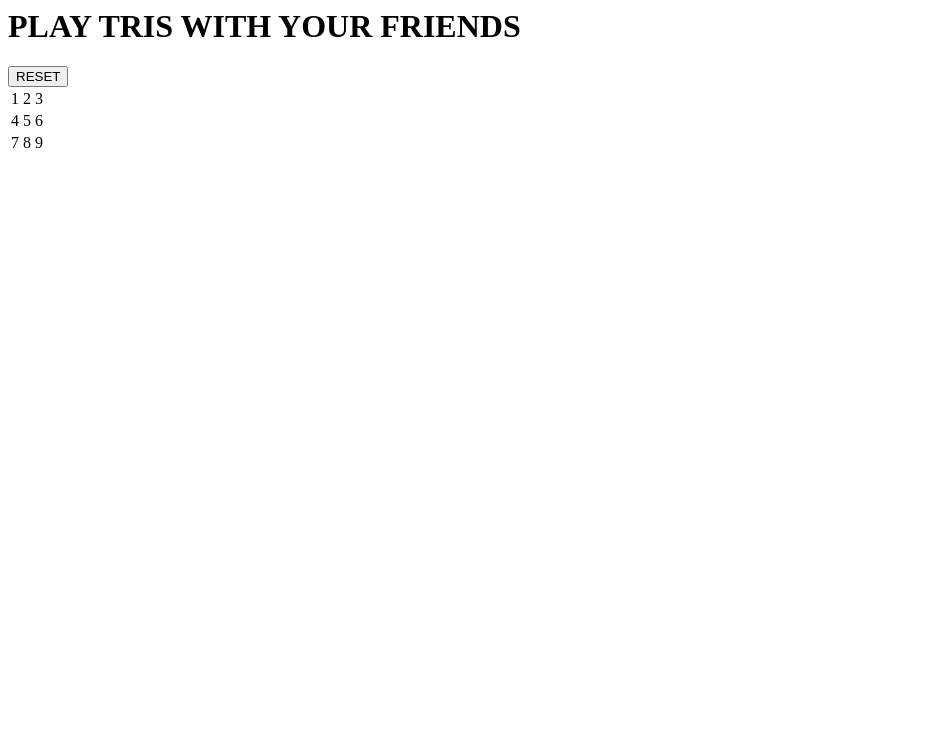
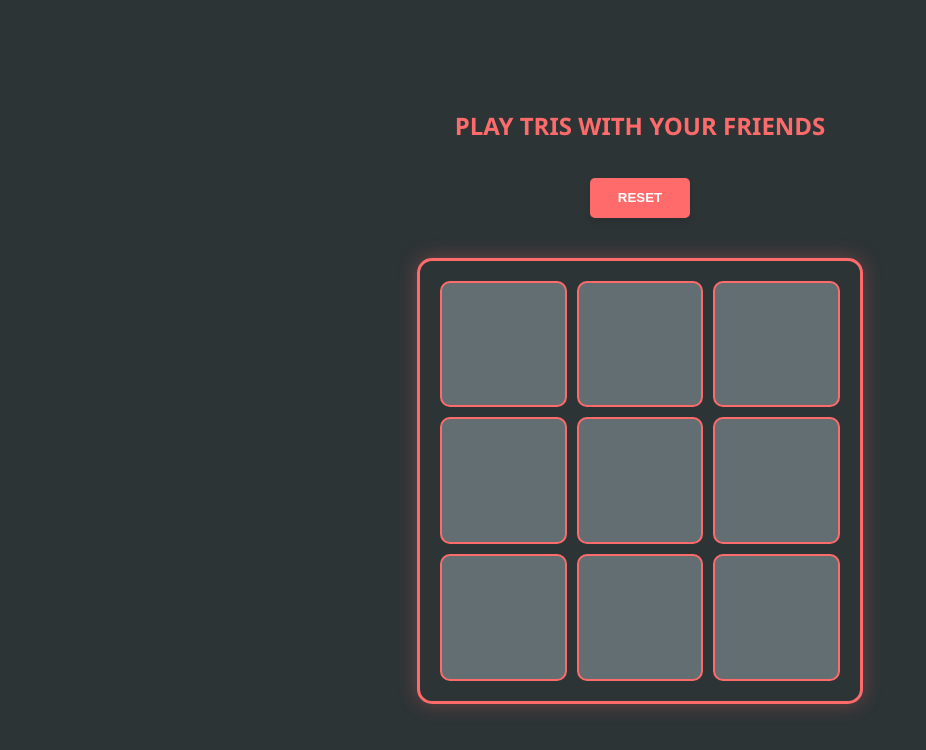
Before and after one commit to FilyXXV/Tris, a plain HTML site: page index.html in a window 1280 px wide. Shown: the whole page, without its empty margins (0-926 px from the left). Drawn offline with Linux system fonts and the light colour scheme.

Commit message:
applied css and style

```diff
--- a/index.html
+++ b/index.html
@@ -1,26 +1,21 @@
 <html>
     <head>
         <title>TRIS</title>
+        <link rel="stylesheet" href="style.css">
     </head>
     <body>
-        <h1>PLAY TRIS WITH YOUR FRIENDS</h1>
-        <button>RESET</button>
-        <table>
-            <tr>
-                <td>1</td>
-                <td>2</td>
-                <td>3</td>
-            </tr>
-            <tr>
-                <td>4</td>
-                <td>5</td>
-                <td>6</td>
-            </tr>
-            <tr>
-                <td>7</td>
-                <td>8</td>
-                <td>9</td>
-            </tr>
-        </table>
+        <h1 id="title">PLAY TRIS WITH YOUR FRIENDS</h1>
+        <button id="reset">RESET</button>
+        <div id="board">
+            <div class="cell"></div>
+            <div class="cell"></div>
+            <div class="cell"></div>
+            <div class="cell"></div>
+            <div class="cell"></div>
+            <div class="cell"></div>
+            <div class="cell"></div>
+            <div class="cell"></div>
+            <div class="cell"></div>
+        </div>
     </body>
 </html>
--- /dev/null
+++ b/style.css
@@ -0,0 +1,75 @@
+#title {
+    text-align: center;
+    font-size: 24px;
+    font-weight: bold;
+    color: #ff6b6b;
+    font-family: 'Segoe UI', Tahoma, Geneva, Verdana, sans-serif;
+}
+
+#board {
+    display: grid;
+    grid-template-columns: repeat(3, 1fr);
+    grid-template-rows: repeat(3, 1fr);
+    gap: 10px;
+    margin: 20px auto;
+    border: 3px solid #ff6b6b;
+    border-radius: 15px;
+    padding: 20px;
+    background-color: #2d3436;
+    width: 400px;
+    height: 400px;
+    box-shadow: 0 0 20px rgba(255, 107, 107, 0.3);
+}
+
+.cell {
+    background-color: #636e72;
+    border: 2px solid #ff6b6b;
+    border-radius: 10px;
+    display: flex;
+    align-items: center;
+    justify-content: center;
+    font-size: 40px;
+    color: #fff;
+    cursor: pointer;
+    transition: all 0.3s ease;
+    aspect-ratio: 1;
+    min-width: 0;
+    min-height: 0;
+    user-select: none;
+}
+
+.cell:hover {
+    background-color: #ff6b6b;
+    transform: scale(1.05);
+}
+
+#reset {
+    background-color: #ff6b6b;
+    color: #fff;
+    border: none;
+    padding: 10px 20px;
+    border-radius: 5px;
+    cursor: pointer;
+    transition: all 0.3s ease;
+    margin: 20px auto;
+    display: block;
+    width: 100px;
+    height: 40px;
+    font-weight: bold;
+    box-shadow: 0 4px 6px rgba(0, 0, 0, 0.1);
+}
+
+#reset:hover {
+    background-color: #ff8e8e;
+    transform: translateY(-2px);
+    box-shadow: 0 6px 8px rgba(0, 0, 0, 0.2);
+}
+
+body {
+    background-color: #2d3436;
+    min-height: 100vh;
+    display: flex;
+    flex-direction: column;
+    align-items: center;
+    justify-content: center;
+}
```
